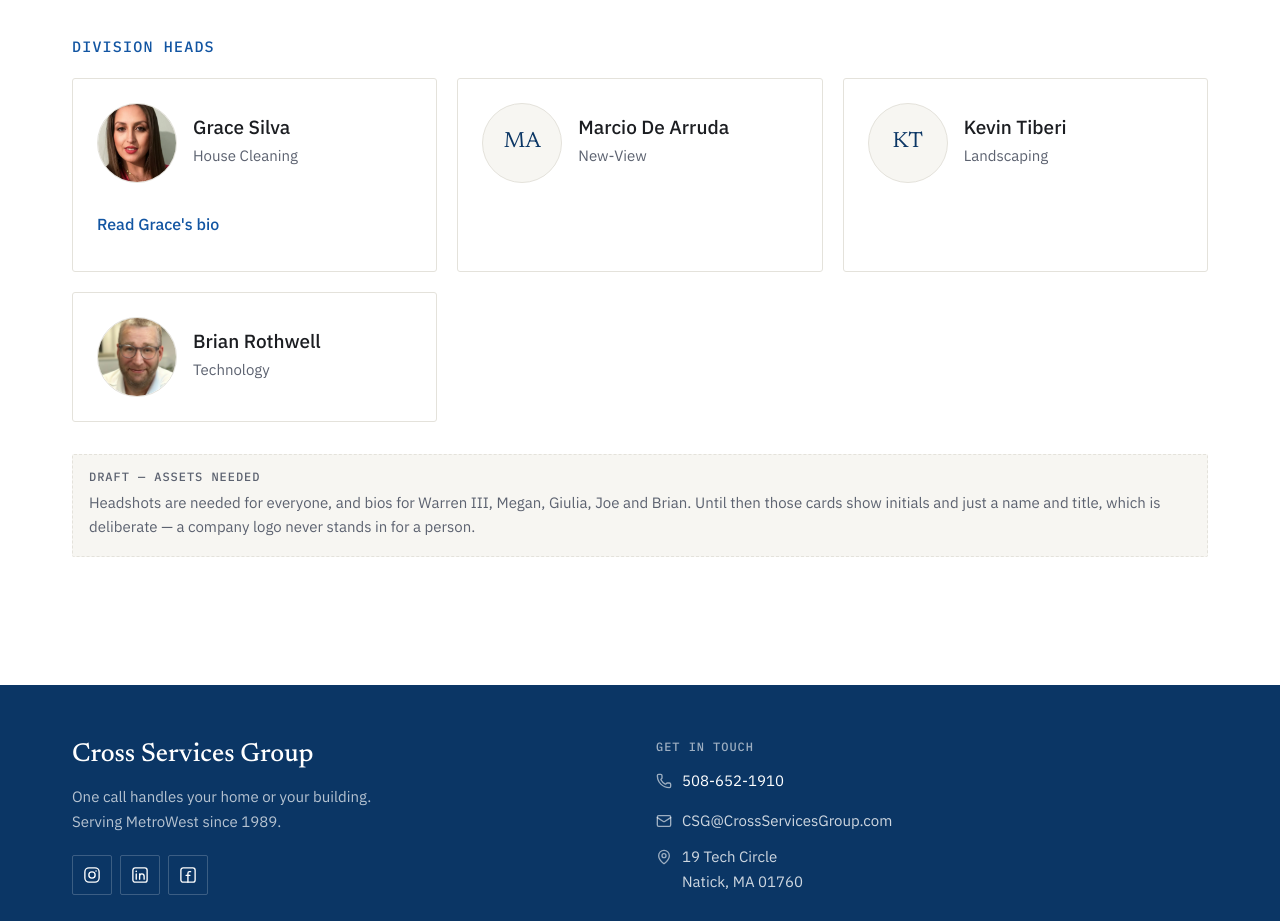
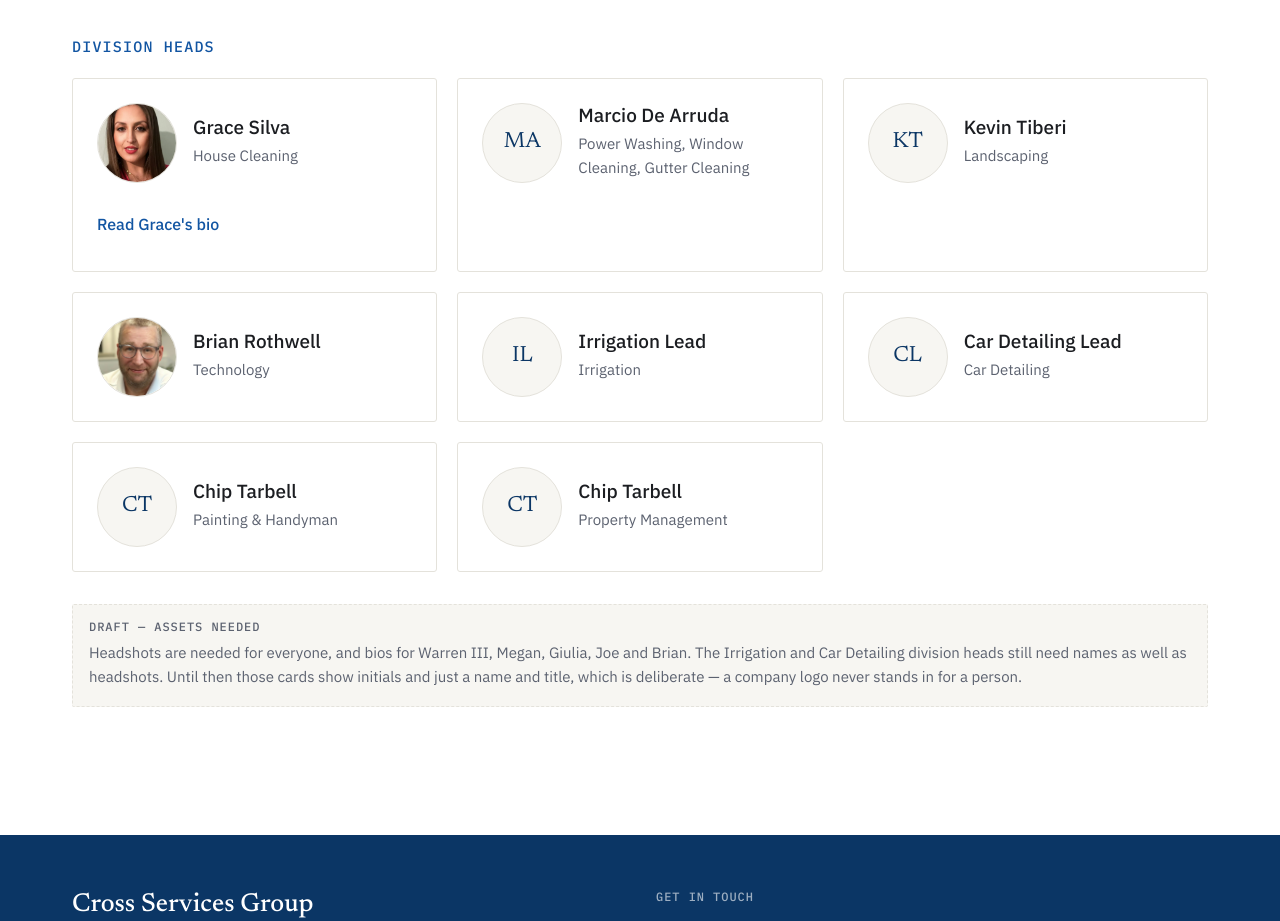
Before and after one commit to crossservicesgroup-ai/CrossServicesSite, a Next.js app: page /about in a window 1280 px wide. Shown: the part 1760-2681 px from the top of the page. Built offline with nearby package versions, Linux system fonts and the light colour scheme.

Commit message:
Update division heads: reorder Brian, add Irrigation/Car Detailing placeholders, add Chip Tarbell to Painting & Handyman and Property Management, update Marcio's title
Co-Authored-By: Claude Sonnet 5 <noreply@anthropic.com>

```diff
--- a/app/about/page.tsx
+++ b/app/about/page.tsx
@@ -78,8 +78,10 @@ export default function AboutPage() {
           <span className="type-eyebrow block text-muted">Draft — assets needed</span>
           <span className="mt-2 block">
             Headshots are needed for everyone, and bios for Warren III, Megan, Giulia,
-            Joe and Brian. Until then those cards show initials and just a name and
-            title, which is deliberate — a company logo never stands in for a person.
+            Joe and Brian. The Irrigation and Car Detailing division heads still need
+            names as well as headshots. Until then those cards show initials and just
+            a name and title, which is deliberate — a company logo never stands in for
+            a person.
           </span>
         </p>
       </Section>
--- a/content/team.ts
+++ b/content/team.ts
@@ -82,7 +82,7 @@ export const team: TeamMember[] = [
   {
     id: "marcio-de-arruda",
     name: "Marcio De Arruda",
-    title: "New-View",
+    title: "Power Washing, Window Cleaning, Gutter Cleaning",
     photo: null, // [NEEDS INPUT] headshot
     bio: null, // [NEEDS INPUT] bio
     isDivisionHead: true,
@@ -96,19 +96,51 @@ export const team: TeamMember[] = [
     isDivisionHead: true,
   },
   {
-    id: "joe-slavik",
-    name: "Joe Slavik",
-    title: "Operations Analyst",
-    photo: null, // [NEEDS INPUT] headshot
-    bio: null, // [NEEDS INPUT] bio
-  },
-  {
     id: "brian-rothwell",
     name: "Brian Rothwell",
     title: "Technology",
     photo: "/images/team/brian-rothwell.png",
     bio: null, // [NEEDS INPUT] bio
     isDivisionHead: true,
+  },
+  {
+    id: "irrigation-lead",
+    name: "Irrigation Lead", // [NEEDS INPUT] real name
+    title: "Irrigation",
+    photo: null, // [NEEDS INPUT] headshot
+    bio: null,
+    isDivisionHead: true,
+  },
+  {
+    id: "car-detailing-lead",
+    name: "Car Detailing Lead", // [NEEDS INPUT] real name
+    title: "Car Detailing",
+    photo: null, // [NEEDS INPUT] headshot
+    bio: null,
+    isDivisionHead: true,
+  },
+  {
+    id: "chip-tarbell-painting-handyman",
+    name: "Chip Tarbell",
+    title: "Painting & Handyman",
+    photo: null, // [NEEDS INPUT] headshot
+    bio: null,
+    isDivisionHead: true,
+  },
+  {
+    id: "chip-tarbell-property-management",
+    name: "Chip Tarbell",
+    title: "Property Management",
+    photo: null, // [NEEDS INPUT] headshot
+    bio: null,
+    isDivisionHead: true,
+  },
+  {
+    id: "joe-slavik",
+    name: "Joe Slavik",
+    title: "Operations Analyst",
+    photo: null, // [NEEDS INPUT] headshot
+    bio: null, // [NEEDS INPUT] bio
   },
 ];
 
```
